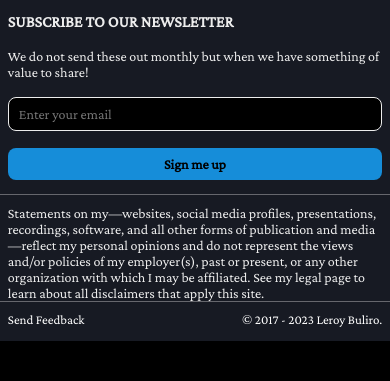
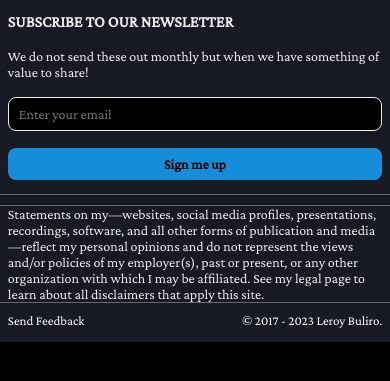
Before and after one commit to leroybuliro/personal_website, a Django app: page /logs/ in a window 390 px wide. Shown: the part 178-559 px from the top of the page. Run offline with Django 4.2, Linux system fonts and the light colour scheme; data comes from the database, SQL or seed files in the repository; data that the repository does not hold is empty; some libraries are stand-ins or nearby versions.

Commit message:
base css ux mod

```diff
--- a/core/static/core/base.css
+++ b/core/static/core/base.css
@@ -259,13 +259,13 @@ nav {
     display: flex;
     flex-direction: column;
     gap: 17px;
+    border-top: 1px #d6d6d669 solid;
     border-bottom: 1px #d6d6d669 solid;
     padding: 0 2%;
 }
 .disclaimers p {
     font-family: CrimsonPro;
     color: #EDEDED;
-    max-width: 500px;
     font-size: 14px;
 }
 .mainfooter {
@@ -337,9 +337,6 @@ nav {
     .disclaimers {
         padding: 0 2%;
     }
-    .disclaimers p {
-        max-width: 100%;
-    }
 }
 @media screen and (max-width: 342px) {
     .accessbtn,
```
